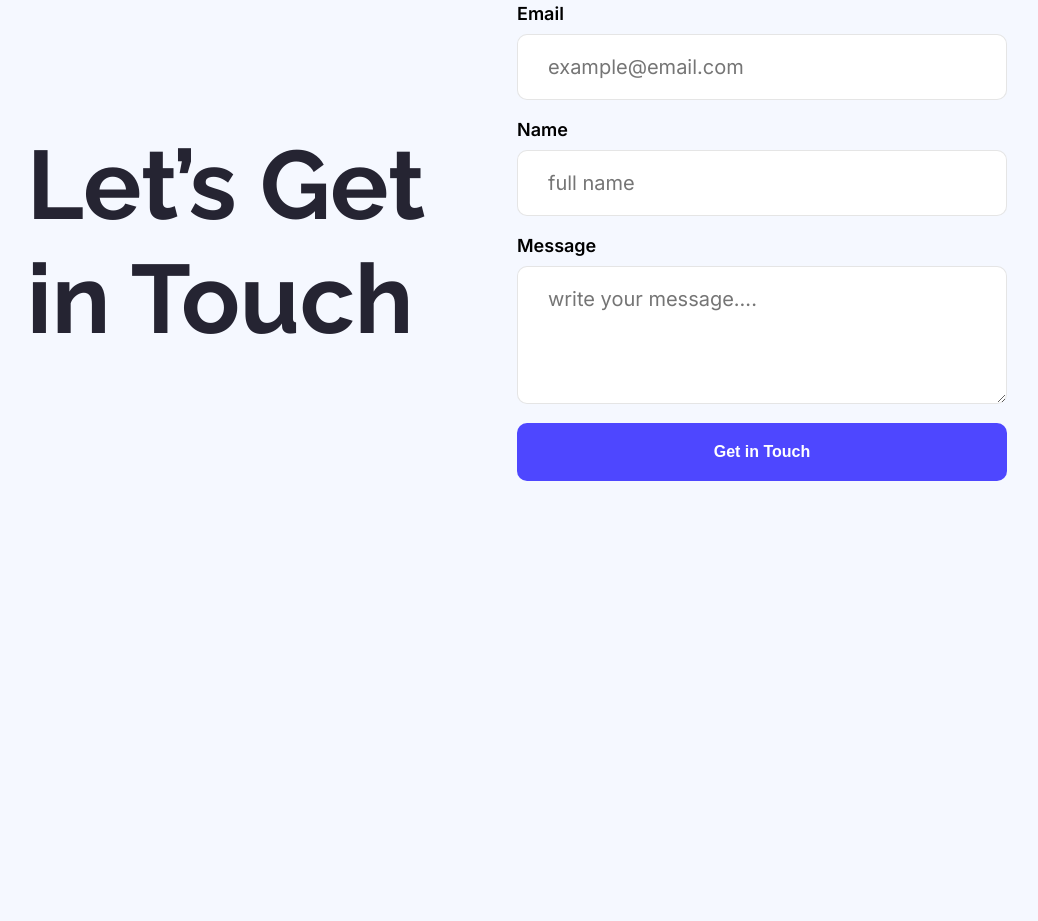
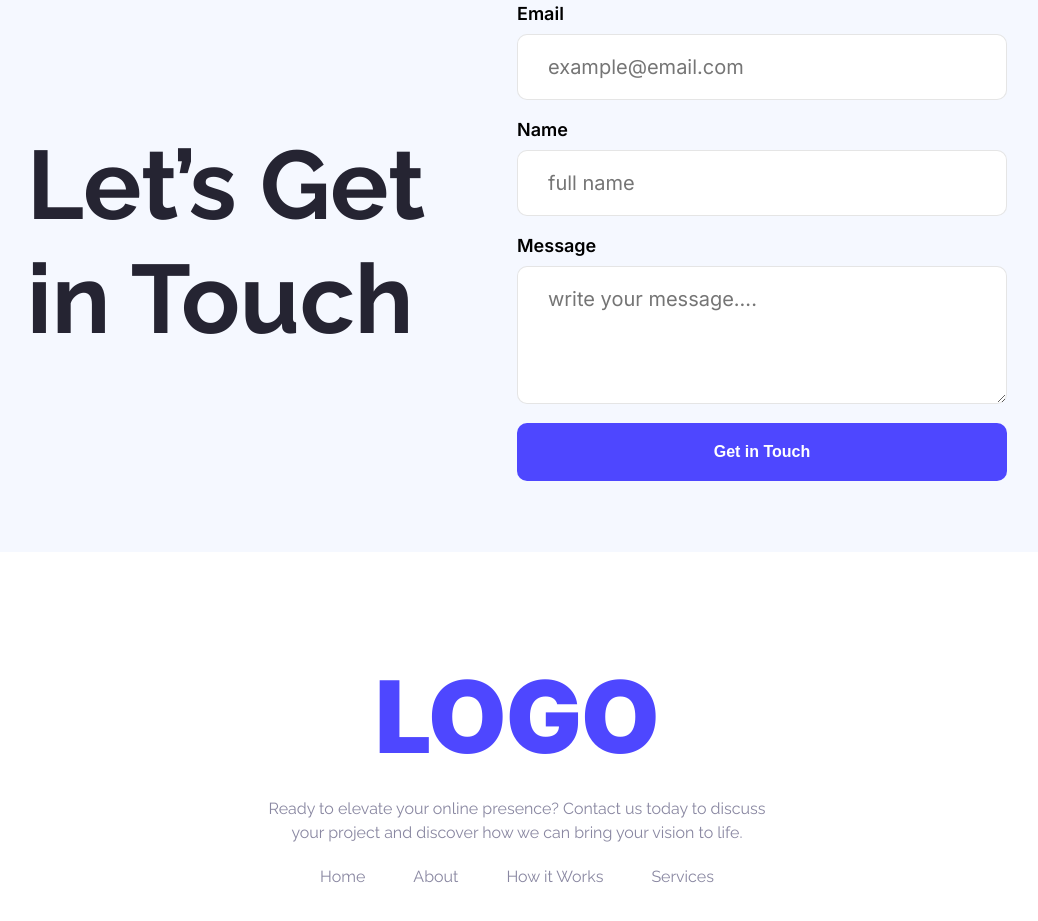
Before and after one commit to Joychandra13/B12A01-ASSIGNMENT, a plain HTML site: page index.html in a window 1280 px wide. Shown: the part 3004-3925 px from the top of the page, without its empty margins (123-1161 px from the left). Before the commit the page ends 3556 px from the top, so only its background shows below. Drawn offline with Linux system fonts and the light colour scheme.

Commit message:
add footer

```diff
--- a/index.html
+++ b/index.html
@@ -136,6 +136,15 @@
             </form>
            </div>
     </main>
-    <footer></footer>
+    <footer class="footer">
+        <h1 class="inter-normal footer-logo">LOGO</h1>
+        <p  class="footer-des">Ready to elevate your online presence? Contact us today to discuss <br>your project and discover how we can bring your vision to life.</p>
+        <div class="footer-manu" >
+            <a href="#">Home</a>
+            <a href="#">About</a>
+            <a href="#">How it Works</a>
+            <a href="#">Services</a>
+        </div>
+    </footer>
 </body>
 </html>
--- a/style.css
+++ b/style.css
@@ -235,3 +235,30 @@ form button{
   font-size: 16px;
   font-weight: bold;
 }
+
+/* footer section */
+.footer{
+  background-color: white;
+  padding: 104px 0px;
+  text-align: center;
+}
+.footer-logo{
+  font-size: 100px;
+  font-weight: 900;
+  color: #4E47FF;
+}
+.footer-des{
+  color: #8987A1;
+  margin: 20px 0px;
+  line-height: 150%;
+}
+.footer-manu{
+  display:flex;
+  justify-content: center;
+  gap: 48px;
+}
+.footer a{
+  text-decoration: none;
+  color: #8987A1;
+  line-height: 150%;
+}
```
